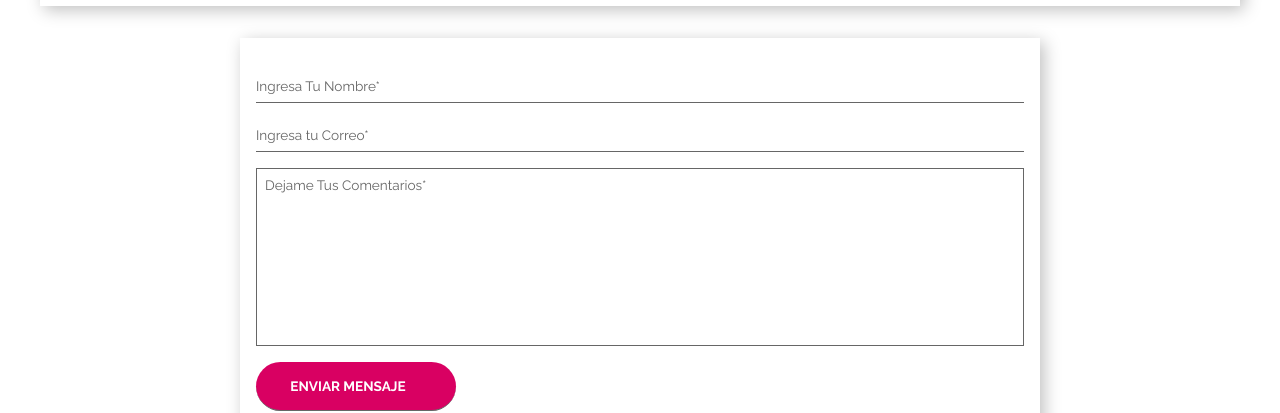
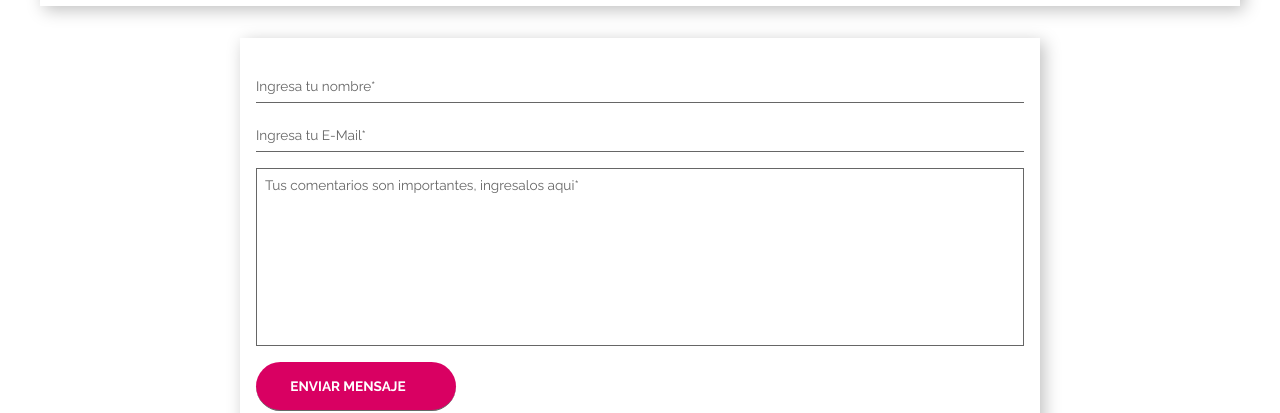
Before and after one commit to GabrielHernando/CV-Web-Ticmas-Academy-Finalizado, a plain HTML site: page Cv-Web-Ticmas-Academy/CV Web/index.html in a window 1280 px wide. Shown: the part 5139-5552 px from the top of the page. Drawn offline with Linux system fonts and the light colour scheme.

Commit message:
Mejoras 1

```diff
--- a/Cv-Web-Ticmas-Academy/CV Web/index.html
+++ b/Cv-Web-Ticmas-Academy/CV Web/index.html
@@ -589,12 +589,12 @@
                 </aside>
             </article>
             <form class="contact-form box-shadow-1">
-            <input type="text" name="name" placeholder="Ingresa Tu Nombre*"
+            <input type="text" name="name" placeholder="Ingresa tu nombre*"
             title="Nombre solo acepta letras y espacios en blanco"
             pattern="^[A-Za-zÑñÁáÉéÍíÓóÚúÜü\s]+$" required>
-            <input type="email" name="email" placeholder="Ingresa tu Correo*" title="Email Incorrecto"
+            <input type="email" name="email" placeholder="Ingresa tu E-Mail*" title="Email Incorrecto"
             pattern="^[a-z0-9]+(\.[_a-z0-9]+)*@[a-z0-9-]+(\.[a-z0-9-]+)*(\.[a-z]{2,15})$" required>
-            <textarea name="comments" cols="50" rows="10" placeholder="Dejame Tus Comentarios*" required></textarea>
+            <textarea name="comments" cols="50" rows="10" placeholder="Tus comentarios son importantes, ingresalos aqui*" required></textarea>
             <div class="contact-form-loader text-center none">
             <img src="assets/assets/loader.svg" alt="Enviando...">
             </div>
```
